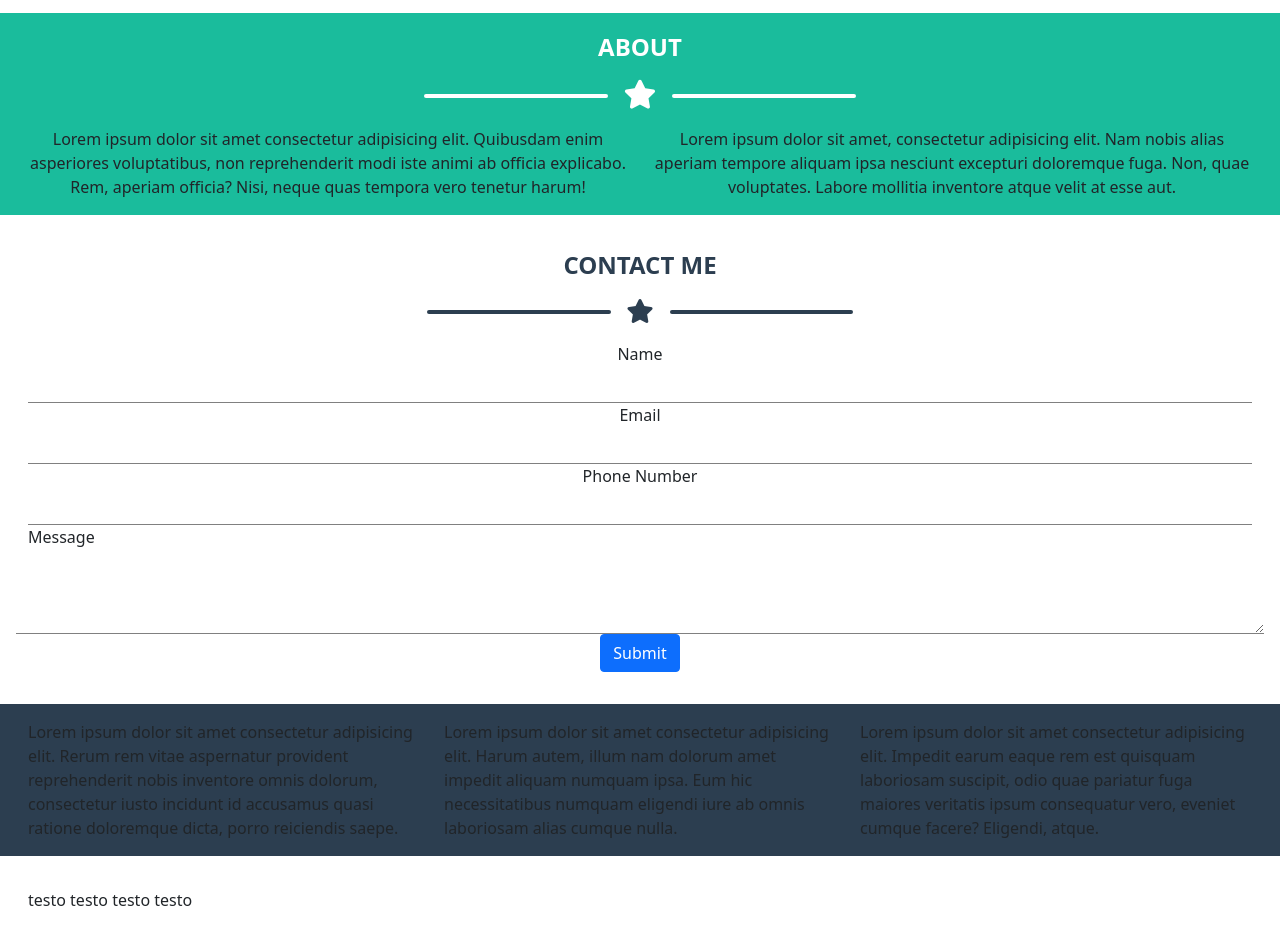
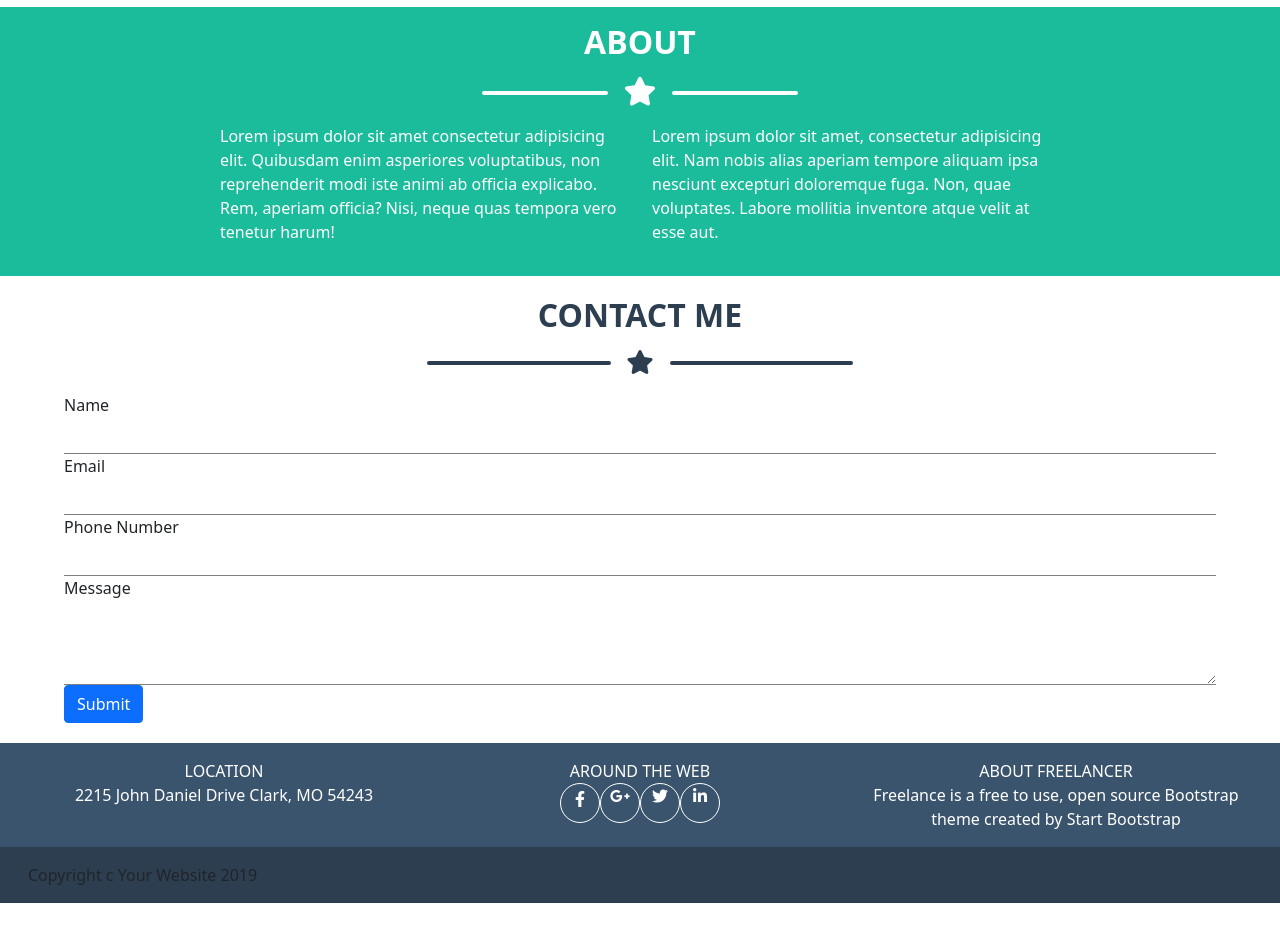
Before and after one commit to GRND0/html-css-bootstrap-freelancer, a plain HTML site: page index.html in a window 1280 px wide. Shown: the part 1642-2586 px from the top of the page. After the commit the page ends 2545 px from the top, so only its background shows below. Drawn offline with nearby package versions, Linux system fonts and the light colour scheme.

Commit message:
rifinitura corpo sito, bozza nav

```diff
--- a/css/style.css
+++ b/css/style.css
@@ -1,19 +1,14 @@
-.header {
-    height: 100px ;
-    background-color: #2c3e50 ;
-}
+
 
 .ciano {
     background-color: #1abc9c ;
 }
 
 .cobalto {
-    background-color: #2c3e50 ;
+    background-color: #3a546d ;
 }
 
-.testo_bianco {
-    color: white ;
-}
+
 
 .testo_scuro {
     color: #2c3e50
@@ -21,9 +16,19 @@
 
 .wrapper {
     width: 100% ;
-    margin: 1rem auto ;
+
     padding: 1rem ;
 }
+
+.wrapper_top {
+    height: 100px;
+    width: 100% ;
+    margin: 0 auto ;
+    padding: 1rem ;
+
+}
+
+
 
 .wrapper .container-fluid  {
     width: 100% ;
@@ -112,6 +117,11 @@ justify-content: center ;
     border-bottom: 1px solid grey ;
 }
 
-label {
-    text-align: left ;
+.rounded-circle {
+    height: 40px ;
+    width: 40px ;
 }
+
+.darker {
+    background-color: #2c3e50;
+}
--- a/index.html
+++ b/index.html
@@ -12,12 +12,47 @@
     <title>Freelancer</title>
 </head>
 <body>
-    <div class="container-fluid">
-        <div class="row">
-            <div class="header"></div>
+    <div class="wrapper_top darker">
+        <div class="container-fluid">
+            <div class="row">
+                <div class="col-10 col-md-8">
+                    <h1 class="text-white" >START BOOTSTRAP</h1>
+                </div>
+                <div class="col-2 col-md-4">
+                    <nav class="navbar navbar-expand-lg navbar-light " style="background-color: #2c3e50 ">
+                        <button class="navbar-toggler" type="button" data-toggle="collapse" data-target="#navbarTogglerDemo02" aria-controls="navbarTogglerDemo02" aria-expanded="false" aria-label="Toggle navigation">
+                          <span class="navbar-toggler-icon"></span>
+                        </button>
+                        <div class="collapse navbar-collapse" id="navbarTogglerDemo02">
+                          <ul class="navbar-nav mr-auto mt-2 mt-lg-0">
+                            <li class="nav-item">
+                                <a class="nav-link" href="#">PORTFOLIO</a>
+                              </li>
+                            <li class="nav-item">
+                              <a class="nav-link" href="#">ABOUT</a>
+                            </li>
+                            <li class="nav-item">
+                                <a class="nav-link" href="#">CONTACT</a>
+                            </li>
+                          </ul>
+                        </div>
+                      </nav>
+                    <!--
+
+
+                    <nav class="nav">
+                        <a class="nav-link" href="#">Link</a>
+                        <a class="nav-link" href="#">Link</a>
+                        <a class="nav-link" href="#">Link</a>
+                      </nav>
+                </div> -->
+
+
+                </div>
+            </div>
         </div>
     </div>
-    <div class="wrapper ciano">
+    <div class="wrapper mb-1 ciano">
         <div class="container-fluid">
             <div id="centro_jumbo">
                 <div class="logo_jumbo">
@@ -33,9 +68,9 @@
             </div>
         </div>
     </div>
-    <div class="wrapper">
-        <div class="container-fluid testo-centrale">
-            <span class="testo_bold testo_scuro">PORTFOLIO</span>
+    <div class="wrapper mb-1">
+        <div class="container-fluid">
+            <h2 class="text-center fw-bold testo_scuro">PORTFOLIO</h2>
             <div id="separatore_stella">
                 <div class="barra_orizzontale blu"></div>
                 <div><i class="fas fa-star stella_blu"></i></div>
@@ -44,7 +79,7 @@
         </div>
     </div>
     <div class="container">
-        <div class="row gy-4">
+        <div class="row gy-4 mb-5">
             <div class="col-12 col-md-6 col-lg-4">
                 <img src="img/cabin.png" alt="">
             </div>
@@ -65,39 +100,40 @@
             </div>
         </div>
     </div>
-    <div class="wrapper ciano">
-        <div class="container-fluid testo-centrale">
-            <span class="testo_bold testo_bianco">ABOUT</span>
+    <div class="wrapper mb-1 ciano">
+        <div class="container-fluid w-75 px-5">
+            <h2 class="fw-bold text-white text-center">ABOUT</h2>
             <div id="separatore_stella">
                 <div class="barra_orizzontale"></div>
                 <div><i class="fas fa-star stella"></i></div>
                 <div class="barra_orizzontale"></div>
             </div>
             <div class="row">
-                <div class="col-12 col-md-6">
+                <div class="col-12 col-md-6 text-white mb-3">
                     Lorem ipsum dolor sit amet consectetur adipisicing elit. Quibusdam enim asperiores voluptatibus, non reprehenderit modi iste animi ab officia explicabo. Rem, aperiam officia? Nisi, neque quas tempora vero tenetur harum!
                 </div>
-                <div class="col-12 col-md-6">
+                <div class="col-12 col-md-6 text-white">
                     Lorem ipsum dolor sit amet, consectetur adipisicing elit. Nam nobis alias aperiam tempore aliquam ipsa nesciunt excepturi doloremque fuga. Non, quae voluptates. Labore mollitia inventore atque velit at esse aut.
                 </div>
             </div>
         </div>
     </div>
-    <div class="wrapper">
-        <div class="container-fluid testo-centrale">
-            <span class="testo_scuro testo_bold">CONTACT ME</span>
+    <div class="wrapper mb-1">
+        <div class="container-fluid">
+            <h2 class="testo_scuro text-center fw-bold">CONTACT ME</h2>
             <div id="separatore_stella">
                 <div class="barra_orizzontale blu"></div>
                 <div><i class="fas fa-star stella_blu"></i></div>
                 <div class="barra_orizzontale blu"></div>
             </div>
             <div class="row">
-                <div class="col-12">
+                <div class="col-12 px-5">
                     <form>
                         <div class="form-group">
                             <label for="formGroupExampleInput">Name</label>
                             <input type="text" class="form-control" id="formGroupExampleInput" placeholder="">
                         </div>
+                        <div>
                             <label for="exampleInputEmail1">Email</label>
                             <input type="email" class="form-control" id="exampleInputEmail1" aria-describedby="emailHelp" placeholder="">
                             <small id="emailHelp" class="form-text text-muted"></small>
@@ -106,6 +142,7 @@
                             <label for="formGroupExampleInput2">Phone Number</label>
                             <input type="text" class="form-control" id="formGroupExampleInput2" placeholder="">
                         </div>
+                        <div>
                             <label for="exampleFormControlTextarea1">Message</label>
                             <textarea class="form-control" id="exampleFormControlTextarea1" rows="3"></textarea>
                         </div>
@@ -117,20 +154,38 @@
             </div>
         </div>
     </div>
-    <div class="container-fluid cobalto">
-        <div class="wrapper">
-            <div class="row">
-                <div class="col-12 col-md-4">Lorem ipsum dolor sit amet consectetur adipisicing elit. Rerum rem vitae aspernatur provident reprehenderit nobis inventore omnis dolorum, consectetur iusto incidunt id accusamus quasi ratione doloremque dicta, porro reiciendis saepe.</div>
-                <div class="col-12 col-md-4">Lorem ipsum dolor sit amet consectetur adipisicing elit. Harum autem, illum nam dolorum amet impedit aliquam numquam ipsa. Eum hic necessitatibus numquam eligendi iure ab omnis laboriosam alias cumque nulla.</div>
-                <div class="col-12 col-md-4">Lorem ipsum dolor sit amet consectetur adipisicing elit. Impedit earum eaque rem est quisquam laboriosam suscipit, odio quae pariatur fuga maiores veritatis ipsum consequatur vero, eveniet cumque facere? Eligendi, atque.</div>
+    <div class="wrapper cobalto">
+        <div class="container-fluid">
+            <div class="row gy-2">
+                <div class="col-12 col-md-4 text-center text-white">
+                     <div>
+                         LOCATION
+                    </div>
+                    2215 John Daniel Drive Clark, MO 54243
+                </div>
+                <div class="col-12 col-md-4 text-center text-white">
+                    <div>
+                        AROUND THE WEB
+                    </div>
+                    <div class="d-flex flex-row justify-content-center">
+                        <div class="rounded-circle border border-white" ><i class="fab fa-facebook-f align-text-bottom"></i></div>
+                        <div class="rounded-circle border border-white"><i class="fab fa-google-plus-g"></i></div>
+                        <div class="rounded-circle border border-white"><i class="fab fa-twitter"></i></div>
+                        <div class="rounded-circle border border-white"><i class="fab fa-linkedin-in"></i></div>
+                    </div>
+                </div>
+                <div class="col-12 col-md-4 text-center text-white">
+                    <div>ABOUT FREELANCER</div>
+                     Freelance is a free to use, open source Bootstrap theme created by Start Bootstrap
+                </div>
             </div>
         </div>
     </div>
-    <div class="container-fluid">
-        <div class="wrapper">
+    <div class="wrapper darker">
+        <div class="container-fluid">
             <div class="row">
                 <div class="col-12">
-                    testo testo testo testo
+                    Copyright c Your Website 2019
                 </div>
             </div>
         </div>
```
